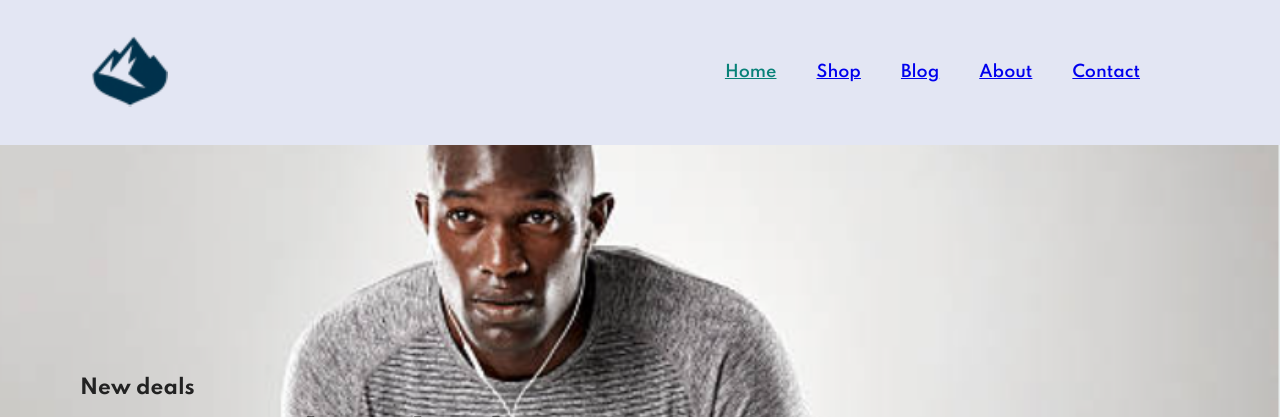
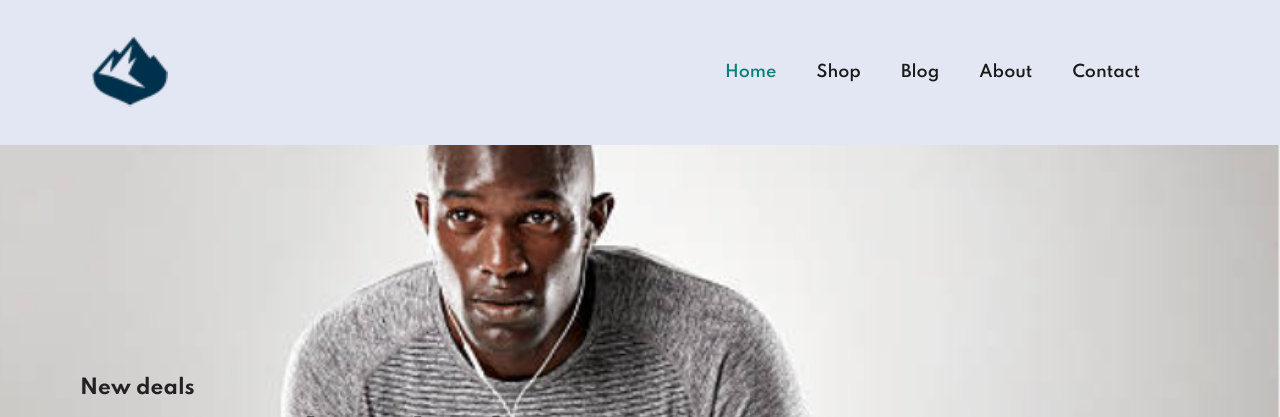
Before and after one commit to KG-67/Sport-web, a PHP site: page /index.html in a window 1280 px wide. Shown: the top 417 px of the page. Run offline with PHP 8.4, Linux system fonts and the light colour scheme.

Commit message:
style.css

```diff
--- a/style.css
+++ b/style.css
@@ -71,13 +71,13 @@ body {
 
 }
 
-#navbar li{
+#navbar li {
   list-style: none;
   padding: 0 20px;
   position: relative;
 }
 
-#navbar li{
+#navbar li a{
   text-decoration: none;
   font-size: 16px;
   font-weight: 600;
```
